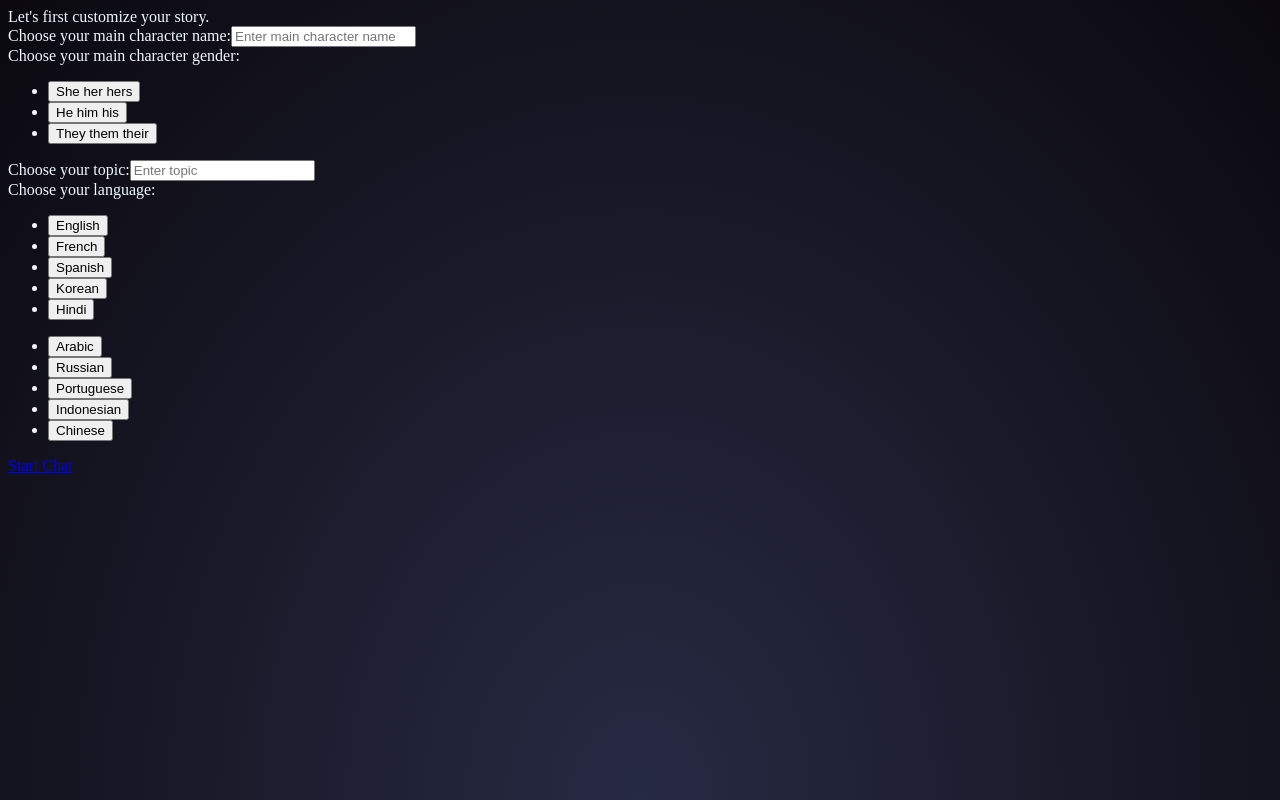
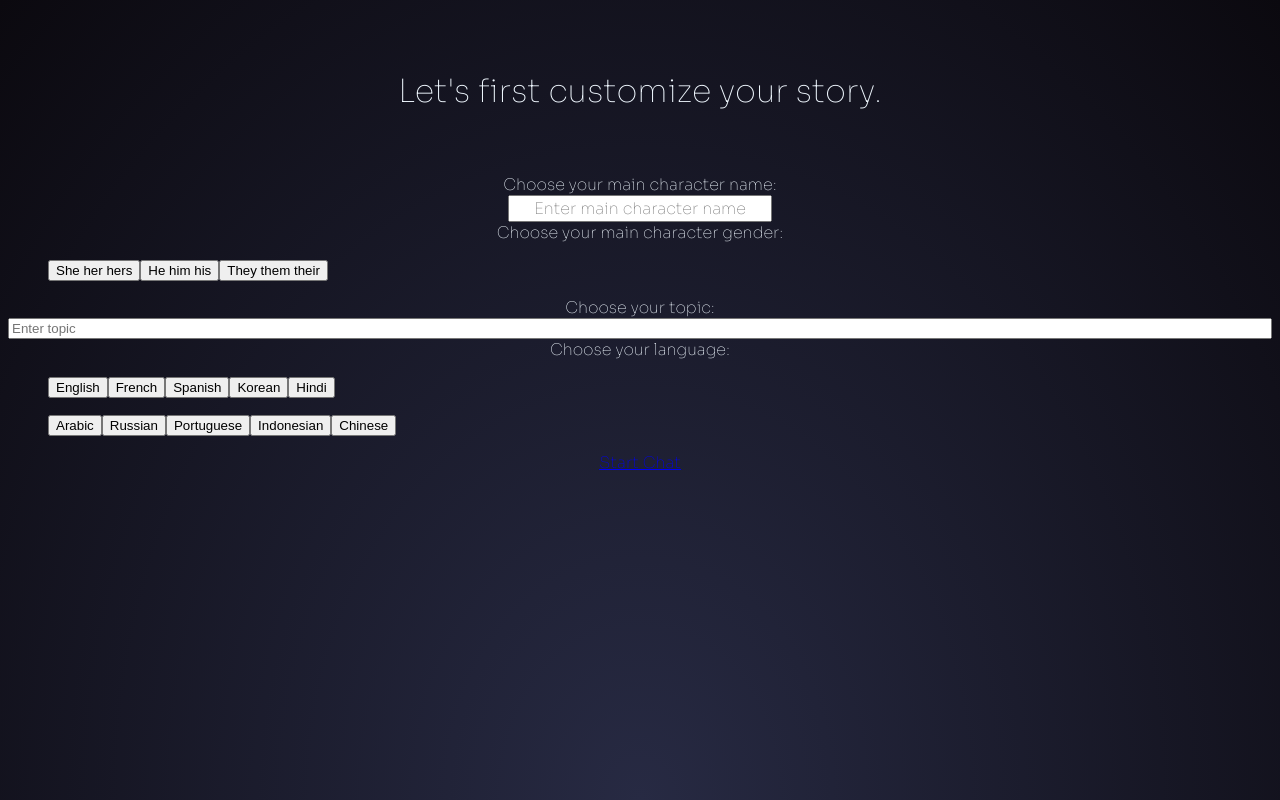
Before and after one commit to sorayapnblm/story-teller-open-ai, a React (Vite) app in the folder client/: page /customize/1/1 in a window 1280 px wide. Built offline with nearby package versions, Linux system fonts and the light colour scheme.

Commit message:
Add a better style

```diff
--- a/client/src/styles/CustomizeStory.css
+++ b/client/src/styles/CustomizeStory.css
@@ -1,3 +1,45 @@
 .customize-story {
     color: aliceblue;
+    font-family: 'Sora', sans-serif;
+    align-items: center;
+    text-align: center;
+
 }
+
+.customize-story-intro {
+    font-size: 2rem;
+    padding: 5%;
+}
+
+.customize-story-inputs {
+
+}
+
+.customize-story-inputs-maincharacter {
+    display: flex;
+    flex-direction: column;
+}
+
+.customize-story-inputs-maincharacter input{
+    font-family: 'Sora', sans-serif;
+    font-size: 1rem;
+    text-align: center;
+    width: 20vw;
+    margin: auto;
+
+}
+
+.customize-story-inputs-gender ul{
+    display: flex;
+    list-style-type: none;
+}
+
+.customize-story-inputs-topic {
+    display: flex;
+    flex-direction: column;
+}
+
+.customize-story-inputs-language ul{
+    display: flex;
+    list-style-type: none;
+}
```
